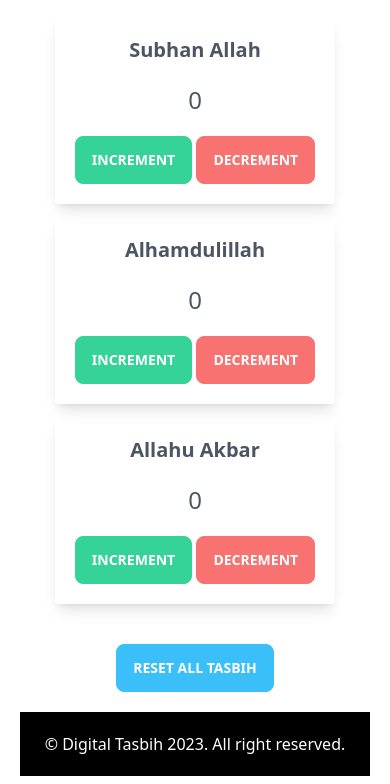
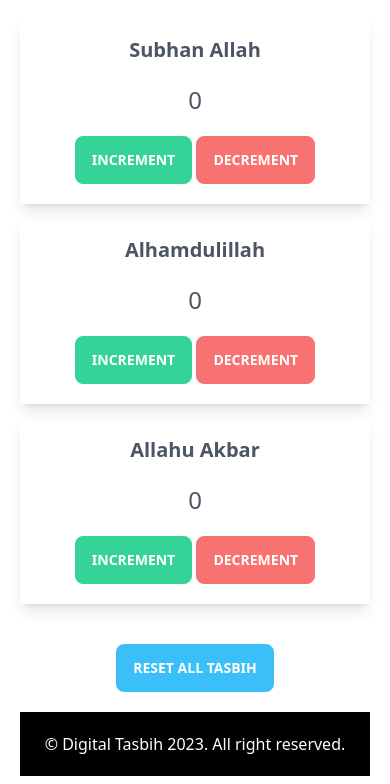
Before and after one commit to rocktohq/digital-tasbih, a plain HTML site: page index.html in a window 390 px wide. Shown: the part 60-844 px from the top of the page. Drawn offline with nearby package versions, Linux system fonts and the light colour scheme.

Commit message:
Card Width Updated

```diff
--- a/index.html
+++ b/index.html
@@ -28,7 +28,7 @@
         <section>
             <div class="flex flex-wrap gap-3 lg:gap-5 justify-center items-center">
                 <!-- Subhan Allah Card -->
-                <div class="shadow-lg rounded p-5 flex flex-col justify-center items-center space-y-5">
+                <div class="shadow-lg rounded p-5 flex flex-col justify-center items-center space-y-5 w-full md:w-auto">
                     <h3 class="text-gray-600 text-xl font-semibold">Subhan Allah</h3>
                     <p id="subhanAllahCounter" class="text-gray-600 text-2xl">0</p>
                     <div>
@@ -37,7 +37,7 @@
                     </div>
                 </div>
                 <!-- Alhamdulillah Card -->
-                <div class="shadow-lg rounded p-5 flex flex-col justify-center items-center space-y-5">
+                <div class="shadow-lg rounded p-5 flex flex-col justify-center items-center space-y-5 w-full md:w-auto">
                     <h3 class="text-gray-600 text-xl font-semibold">Alhamdulillah</h3>
                     <p id="alhamdulillahCounter" class="text-gray-600 text-2xl">0</p>
                     <div>
@@ -46,7 +46,7 @@
                     </div>
                 </div>
                 <!-- Allahu Akbar Card -->
-                <div class="shadow-lg rounded p-5 flex flex-col justify-center items-center space-y-5">
+                <div class="shadow-lg rounded p-5 flex flex-col justify-center items-center space-y-5 w-full md:w-auto">
                     <h3 class="text-gray-600 text-xl font-semibold">Allahu Akbar</h3>
                     <p id="allahuAkbarCounter" class="text-gray-600 text-2xl">0</p>
                     <div>
```
